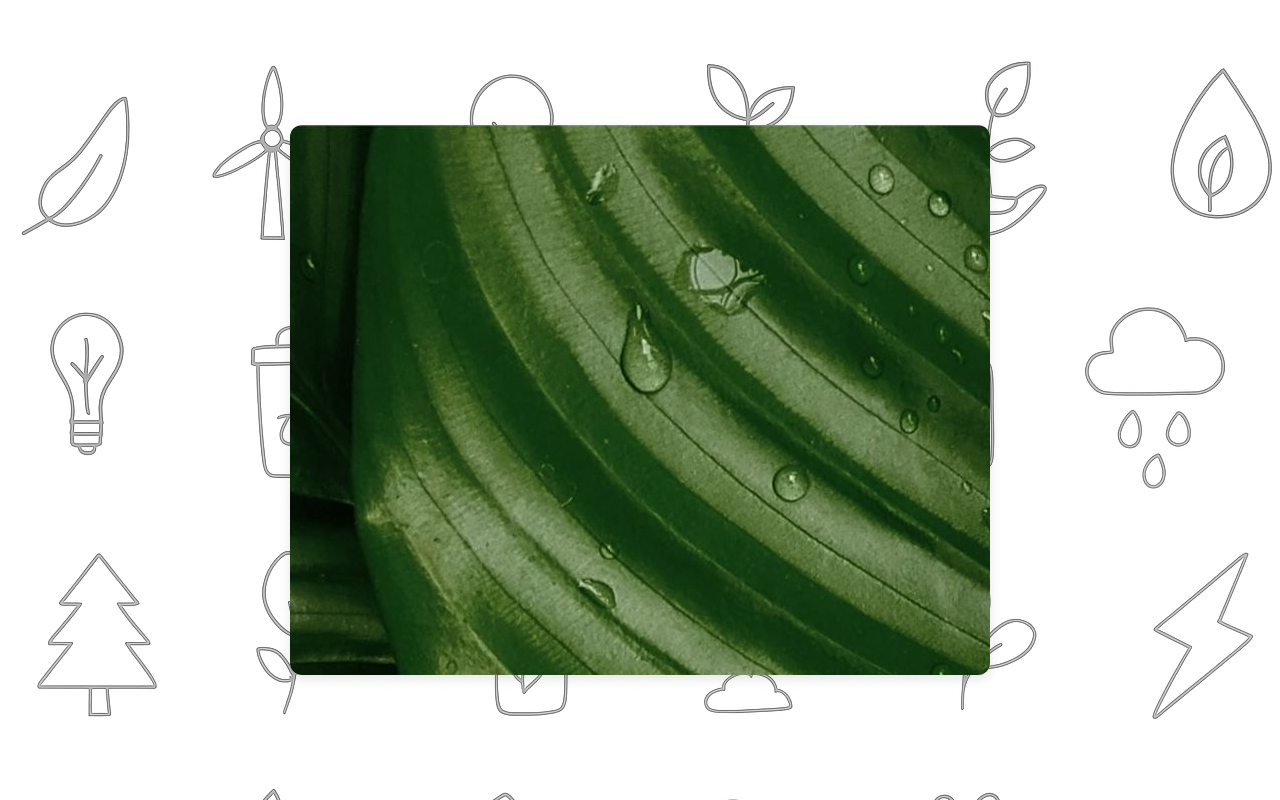
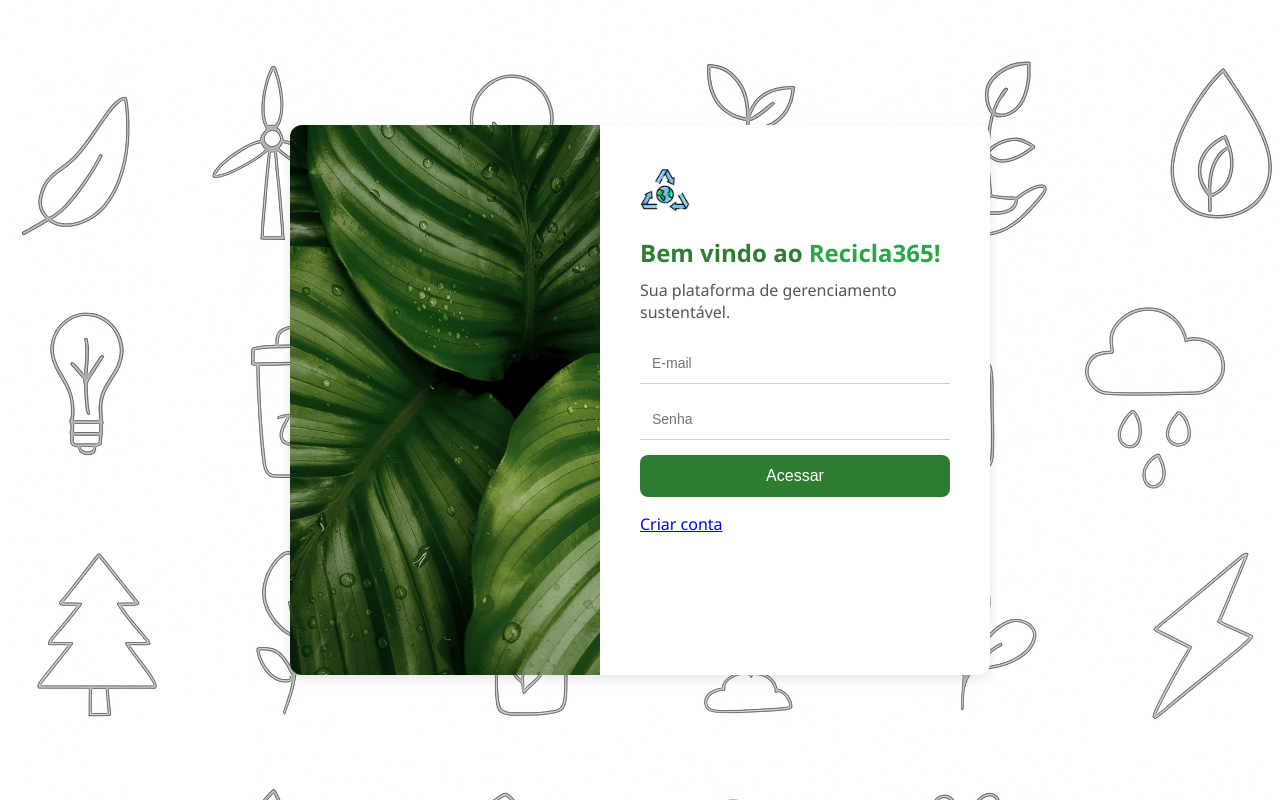
Before and after one commit to renandi/ecoville, a React (Vite) app in the folder ecoville-front/: page / in a window 1280 px wide. Built offline with nearby package versions, Linux system fonts and the light colour scheme.

Commit message:
Fix: Correção tela de login
-Na criação da tela de criar conta, foi deletado o CSS para o banner lateral, foi corrigido nesse commit

```diff
--- a/ecoville-front/src/pages/Login/Login.css
+++ b/ecoville-front/src/pages/Login/Login.css
@@ -8,3 +8,16 @@
   max-width: 90%;
   height: 550px;
 }
+
+.cadastro-banner {
+  flex: 1;
+  display: flex;
+  align-items: center;
+  justify-content: center;
+}
+
+.cadastro-banner img {
+  width: 100%;
+  height: 100%;
+  object-fit: cover;
+}
```
